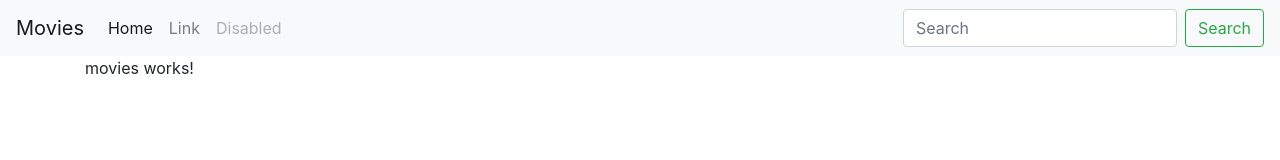
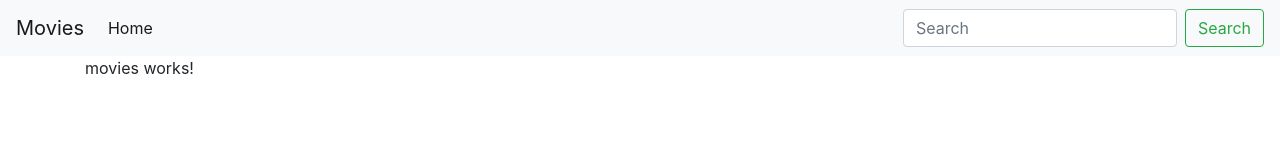
Before and after one commit to jyllson/angular-movies, an Angular app: page / in a window 1280 px wide. Shown: the top 160 px of the page. Built offline with nearby package versions, Linux system fonts and the light colour scheme.

Commit message:
Zadatak 2.

```diff
--- a/src/app/app.module.ts
+++ b/src/app/app.module.ts
@@ -4,6 +4,7 @@ import { AppRoutingModule } from './app-routing.module';
 import { AppComponent } from './app.component';
 import { FormsModule } from '@angular/forms';
 import { LayoutComponent } from './components/layout/layout.component';
+import { SharedModule } from './shared/shared.module';
 
 @NgModule({
   declarations: [
@@ -13,7 +14,8 @@ import { LayoutComponent } from './components/layout/layout.component';
   imports: [
     BrowserModule,
     AppRoutingModule,
-    FormsModule
+    FormsModule,
+    SharedModule
   ],
   providers: [],
   bootstrap: [AppComponent]
--- a/src/app/components/layout/layout.component.html
+++ b/src/app/components/layout/layout.component.html
@@ -7,13 +7,7 @@
   <div class="collapse navbar-collapse" id="navbarSupportedContent">
     <ul class="navbar-nav mr-auto">
       <li class="nav-item active">
-        <a class="nav-link" href="#">Home <span class="sr-only">(current)</span></a>
-      </li>
-      <li class="nav-item">
-        <a class="nav-link" href="#">Link</a>
-      </li>
-      <li class="nav-item">
-        <a class="nav-link disabled" href="#">Disabled</a>
+        <a class="nav-link" href="/">Home</a>
       </li>
     </ul>
     <form class="form-inline my-2 my-lg-0">
```
Also changed, not shown: src/app/shared/movie.model.ts (added, +11 -0 lines), src/app/shared/movie.service.ts (added, +8 -0 lines), src/app/shared/shared.module.ts (added, +11 -0 lines), src/app/shared/models/movie.model.ts (added), 1 other file (tests, documents, lock files or other folders).
